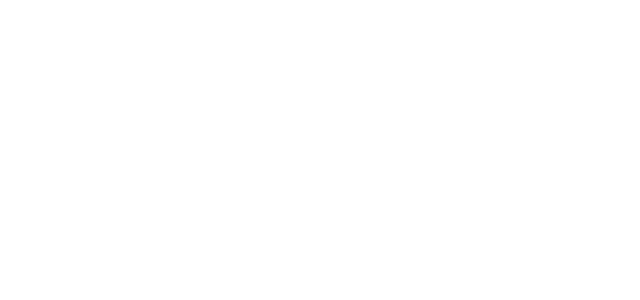
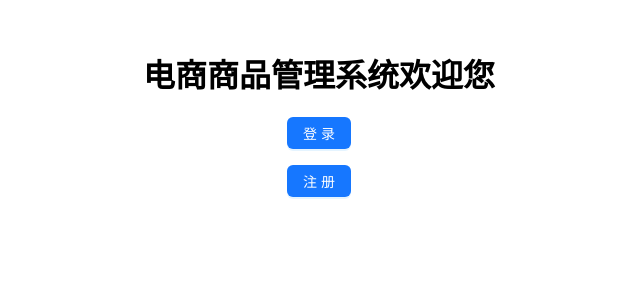
Before and after one commit to VanTsang/project-assess, a React (Vite) app in the folder front/: page / in a window 1280 px wide. Before the commit this address had no page. Shown: the top 300 px of the page, without its empty margins (321-961 px from the left). Built offline with nearby package versions, Linux system fonts and the light colour scheme.

Commit message:
首页/登录页/注册页路由跳转

```diff
--- a/front/src/components/registerForm.tsx
+++ b/front/src/components/registerForm.tsx
@@ -13,7 +13,7 @@
         try {
             await register(value)//调用注册接口
             message.success('注册成功，返回登录页面')
-            navigate('/login')
+            navigate('/enroll/login')
         } catch (error) {
             message.error('注册失败，请检查格式是否正确')
         } finally {
--- /dev/null
+++ b/front/src/pages/homePage.tsx
@@ -0,0 +1,33 @@
+import React from'react';
+
+import {Button, Space} from 'antd';
+import { useNavigate } from 'react-router-dom';
+
+const HomePage = () => {
+    const navigate = useNavigate()
+
+    //跳转到登录页面
+    const goLogin = () => {
+        navigate('/enroll/login')
+    }
+
+    //跳转到注册页面
+    const goRegister = () => {
+        navigate('/enroll/register')
+    }
+
+    return (
+        <div style={{textAlign: 'center', marginTop: '50px'}}>
+            <h1>电商商品管理系统欢迎您</h1>
+            <Space direction='vertical' size='middle' style={{display: 'flex'}}>
+                <Button type='primary' onClick={goLogin}>
+                    登录
+                </Button>
+                <Button type='primary' onClick={goRegister}>
+                    注册
+                </Button>
+            </Space>
+        </div>
+    )
+}
+export default HomePage;
--- a/front/src/router/routerConfig.tsx
+++ b/front/src/router/routerConfig.tsx
@@ -2,10 +2,12 @@
 import { Routes, Route } from "react-router-dom";
 import RegisterPage from "../pages/registerPage";
 import LoginPage from "../pages/loginPage";
+import HomePage from "../pages/homePage";
 
 const RouterConfig = () => {
     return (
         <Routes>
+        <Route path="/" element={<HomePage />} />
         <Route path="/enroll/register" element={<RegisterPage />} />
         <Route path="/enroll/login" element={<LoginPage />} />
     </Routes>)
```
